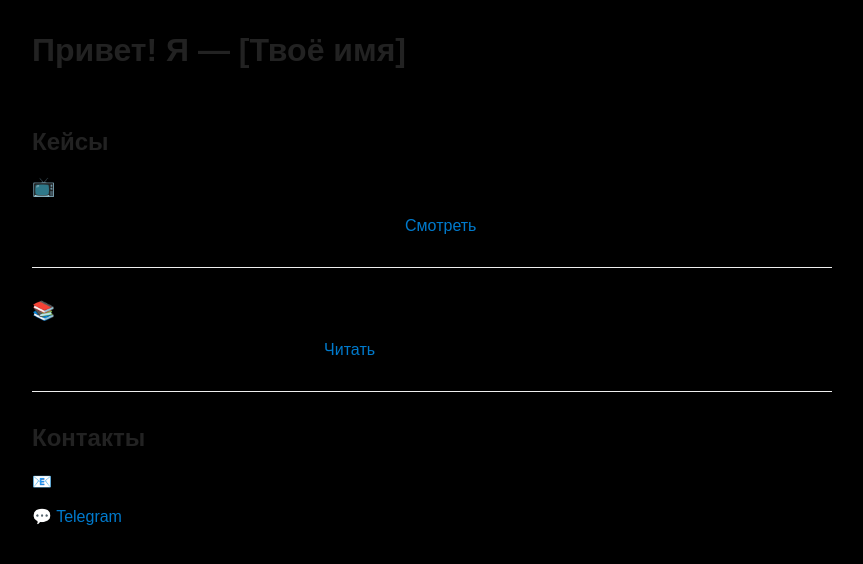
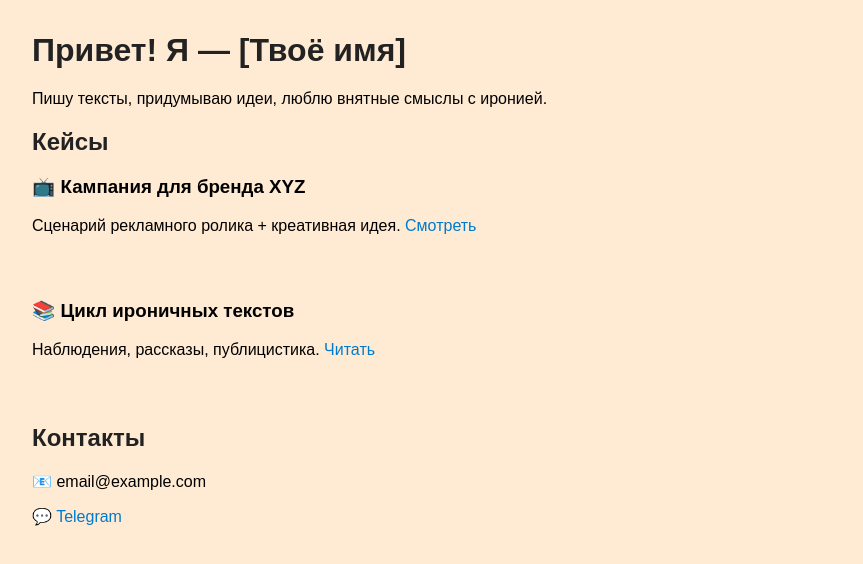
Before and after one commit to ooopsboy/ooopsboy.github.io, a plain HTML site: page index.html in a window 1280 px wide. Shown: the whole page, without its empty margins (208-1071 px from the left). Drawn offline with Linux system fonts and the light colour scheme.

Commit message:
Update index.html

```diff
--- a/index.html
+++ b/index.html
@@ -4,7 +4,7 @@
   <meta charset="UTF-8">
   <title>Портфолио — [Твоё имя]</title>
   <style>
-    body { background-color: black; font-family: sans-serif; max-width: 800px; margin: 2em auto; padding: 0 1em; }
+    body { background-color: #FFEBD3; font-family: sans-serif; max-width: 800px; margin: 2em auto; padding: 0 1em; }
     h1, h2 { color: #222; }
     .project { margin-bottom: 2em; border-bottom: 1px solid #eee; padding-bottom: 1em; }
     a { color: #007acc; text-decoration: none; }
```
